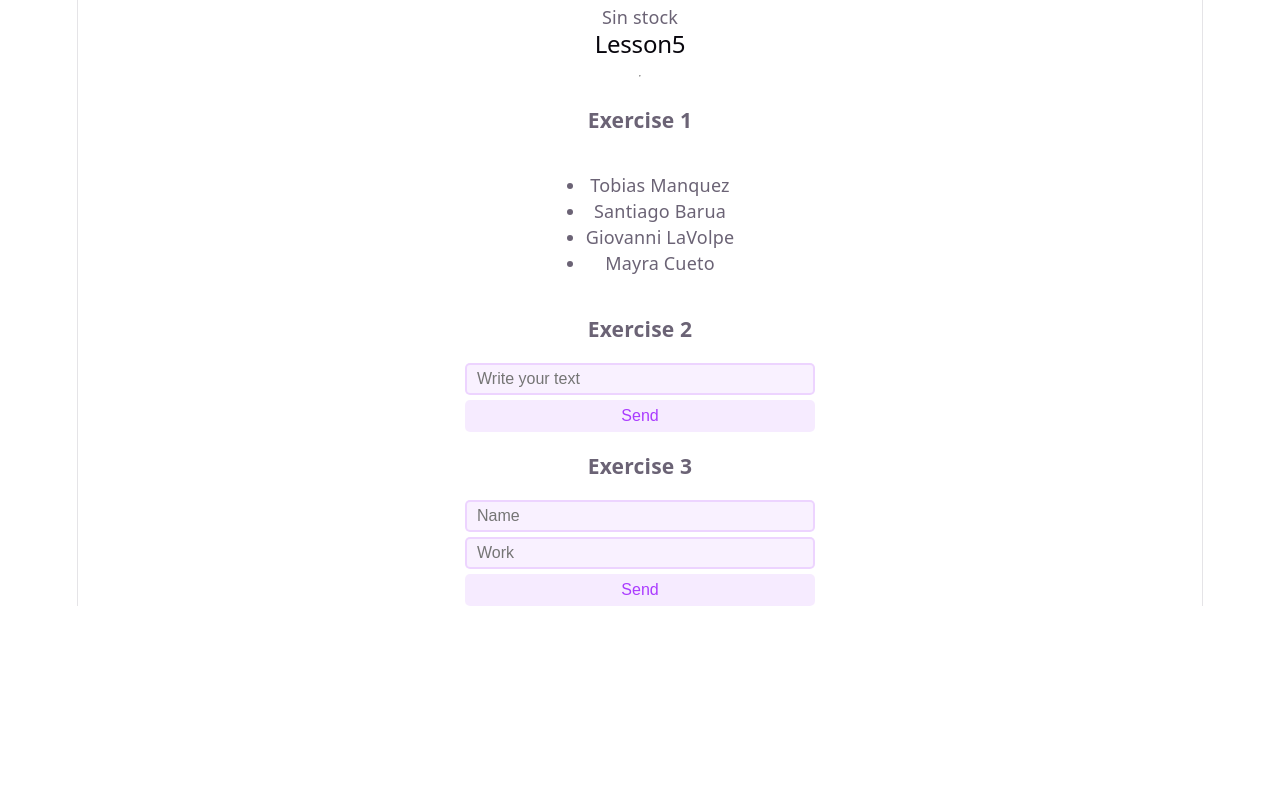
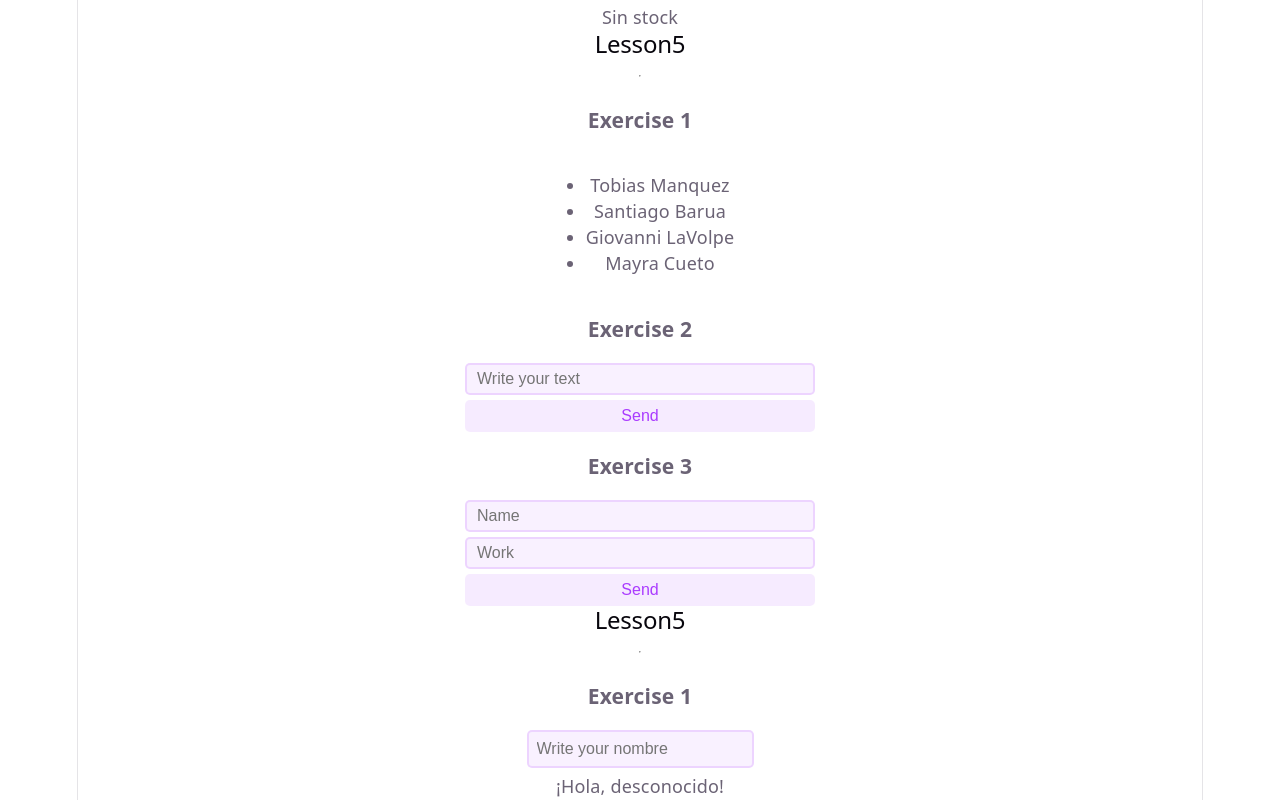
Before and after one commit to jeremiassosa/react-bootcamp-Sosa, a React (Vite) app in the folder react-bootcamp-Sosa/: page / in a window 1280 px wide. Shown: the part 922-1722 px from the top of the page. Before the commit the page ends 1528 px from the top, so only its background shows below. Built offline with nearby package versions, Linux system fonts and the light colour scheme.

Commit message:
feat/ add complete exercise 1 lesson 6

```diff
--- a/react-bootcamp-Sosa/src/App.tsx
+++ b/react-bootcamp-Sosa/src/App.tsx
@@ -6,6 +6,7 @@ import AlertStock from './lesson4/exercise2-AlertStock';
 import RenderList from './lesson5/exercise1-RenderList';
 import ListForm from './lesson5/exercise2-ListForm';
 import DinamicList from './lesson5/exercise3-DinamixList';
+import LiveGreeting from './lesson6/exercise1-SaludoEnVivo';
 
 
 function App() {
@@ -39,6 +40,13 @@ function App() {
         <ListForm/>
       <h3>Exercise 3</h3>
         <DinamicList/>
+
+    <h2>Lesson5</h2>
+
+    <hr />
+
+      <h3>Exercise 1</h3>
+        <LiveGreeting/>
     </>
     )
 }
--- /dev/null
+++ b/react-bootcamp-Sosa/src/lesson6/exercise1-SaludoEnVivo.tsx
@@ -0,0 +1,24 @@
+import React, { useState } from 'react';
+
+export default function LiveGreeting() {
+  const [name, setName] = useState<string>('');
+
+  const nameChange = (e: React.ChangeEvent<HTMLInputElement>) => {
+    setName(e.target.value);
+  };
+
+  return (
+    <div>
+    <form>
+      <input
+        type="text"
+        placeholder="Write your nombre"
+        value={name}
+        onChange={nameChange}
+        style={{ padding: '8px', fontSize: '16px' }}
+        />
+        <p>¡Hola, {name.trim() === '' ? 'desconocido' : name}!</p>
+        </form>
+    </div>
+  );
+}
```
